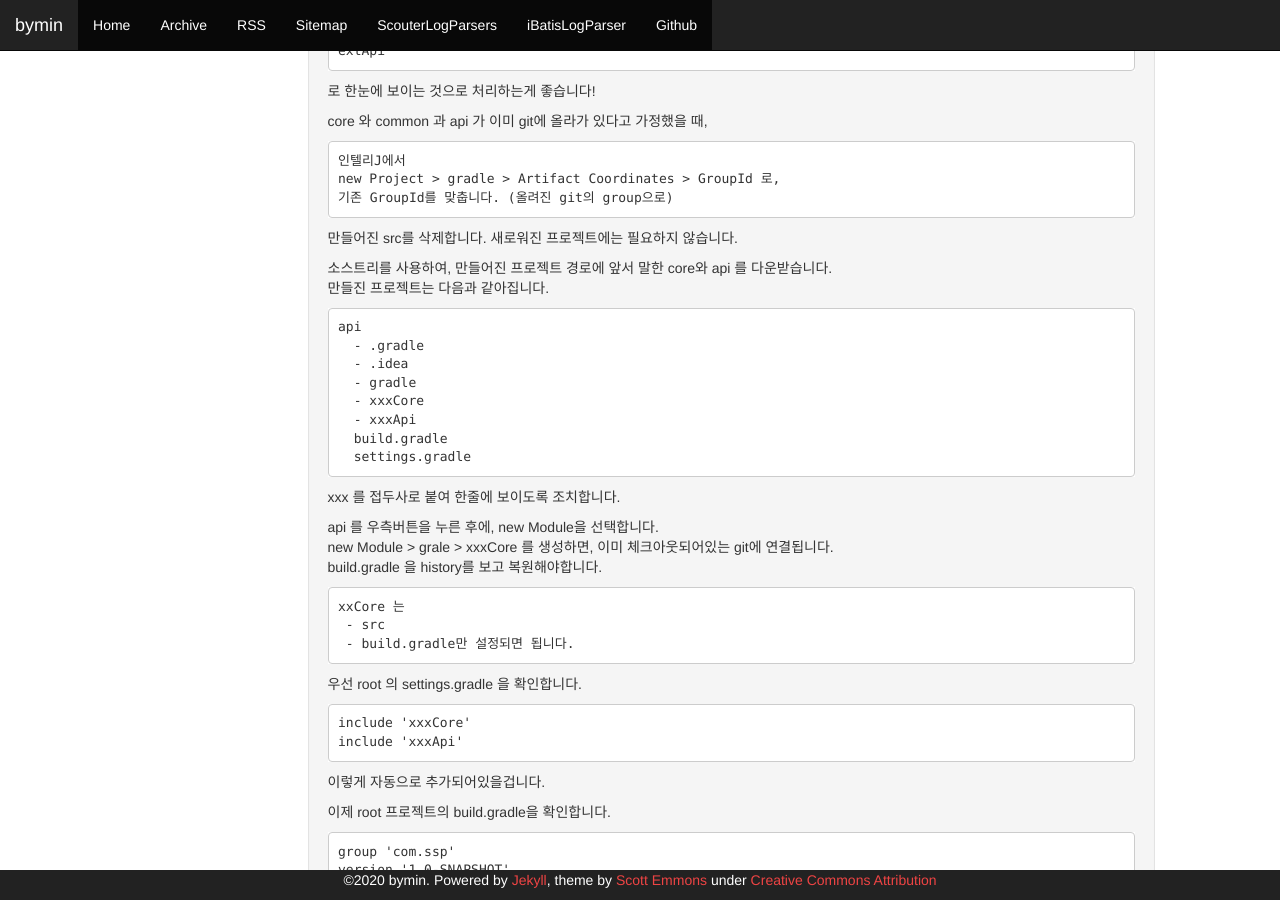
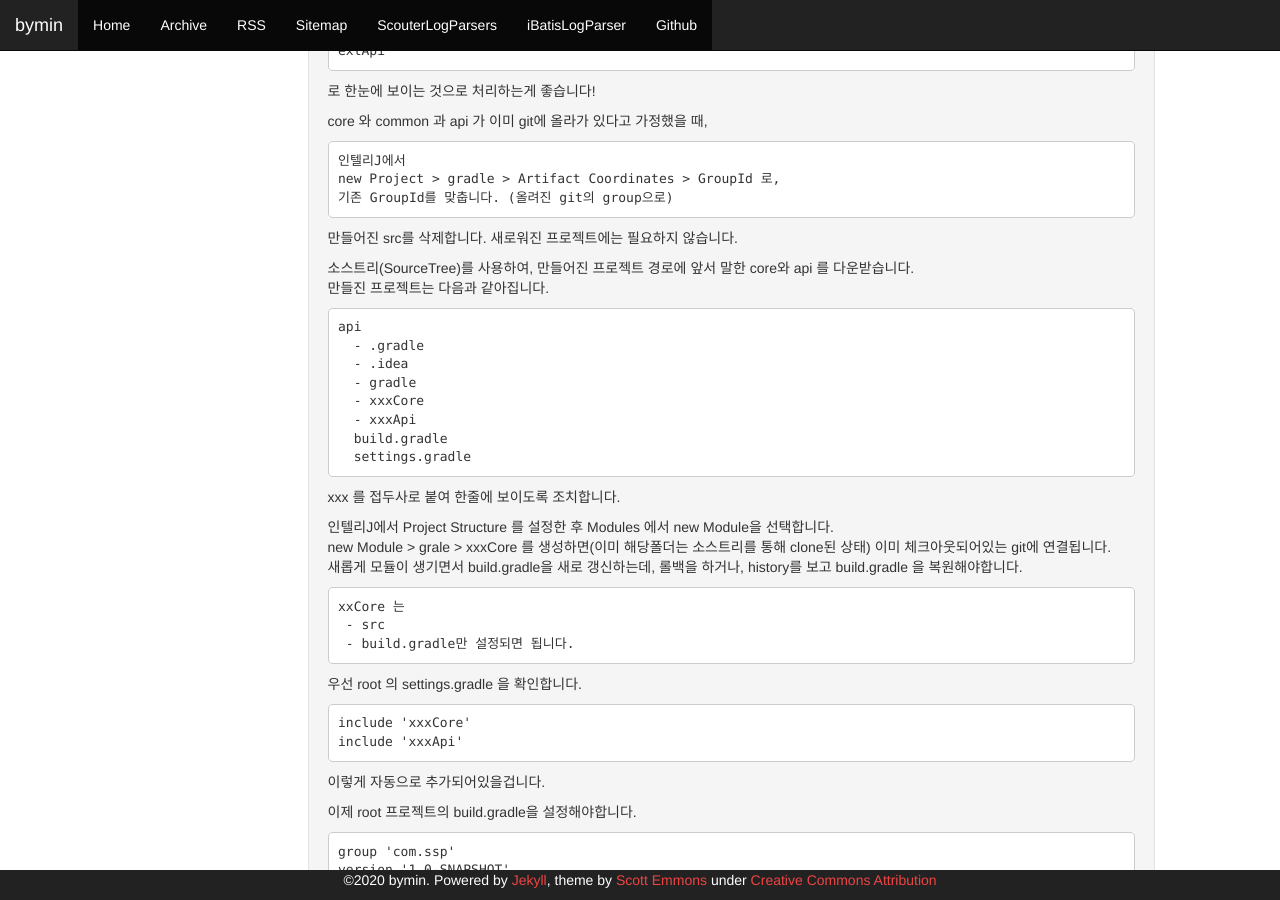
Before and after one commit to youngclown/youngclown.github.io, a Jekyll site: the page built from _posts/2020-06-10-spring_boot_git_gradle.md, in a window 1280 px wide and 900 px high, scrolled down 1177 px. Built offline with Jekyll 4.4.1, drawn with Linux system fonts in a browser that asks for light colours; comment, search, counter and statistics services are not loaded; some of the changed text lies outside the part shown.

Commit message:
build 완료.

````diff
--- a/_posts/2020-06-10-spring_boot_git_gradle.md
+++ b/_posts/2020-06-10-spring_boot_git_gradle.md
@@ -89,7 +89,7 @@ new Project > gradle > Artifact Coordinates > GroupId 로,
 
 만들어진 src를 삭제합니다. 새로워진 프로젝트에는 필요하지 않습니다.
 
-소스트리를 사용하여, 만들어진 프로젝트 경로에 앞서 말한 core와 api 를 다운받습니다.
+소스트리(SourceTree)를 사용하여, 만들어진 프로젝트 경로에 앞서 말한 core와 api 를 다운받습니다.
 만들진 프로젝트는 다음과 같아집니다.
 
 ```
@@ -105,9 +105,9 @@ api
 
 xxx 를 접두사로 붙여 한줄에 보이도록 조치합니다.
 
-api 를 우측버튼을 누른 후에, new Module을 선택합니다.
-new Module > grale > xxxCore 를 생성하면, 이미 체크아웃되어있는 git에 연결됩니다.
-build.gradle 을 history를 보고 복원해야합니다.
+인텔리J에서 Project Structure 를 설정한 후 Modules 에서 new Module을 선택합니다.
+new Module > grale > xxxCore 를 생성하면(이미 해당폴더는 소스트리를 통해 clone된 상태) 이미 체크아웃되어있는 git에 연결됩니다.
+새롭게 모듈이 생기면서 build.gradle을 새로 갱신하는데, 롤백을 하거나, history를 보고 build.gradle 을 복원해야합니다.
 
 ```
 xxCore 는
@@ -124,7 +124,7 @@ include 'xxxApi'
 
 이렇게 자동으로 추가되어있을겁니다.
 
-이제 root 프로젝트의 build.gradle을 확인합니다.
+이제 root 프로젝트의 build.gradle을 설정해야합니다.
 
 ```
 group 'com.ssp'
@@ -183,4 +183,20 @@ project(':xxxApi') {
 로 설정하면 설정이 끝나게 됩니다.
 
 
+추가적으로 해당값을 설정시, 실행은 되나 build용 jar 생성에 문제가 있었습니다.
+
+xxxCore 및 실행할 어플리케이션이 필요가 없는 build.gradle에,
+bootJar와 jar의 설정이 추가로 필요합니다.
+
+```
+bootJar {
+    enabled = false
+    archiveVersion = '0.0.1-SNAPSHOT'
+    archiveExtension = 'jar'
+}
+jar {
+    enabled = true
+}
+```
+
 참고주소 : https://jojoldu.tistory.com/123
````
